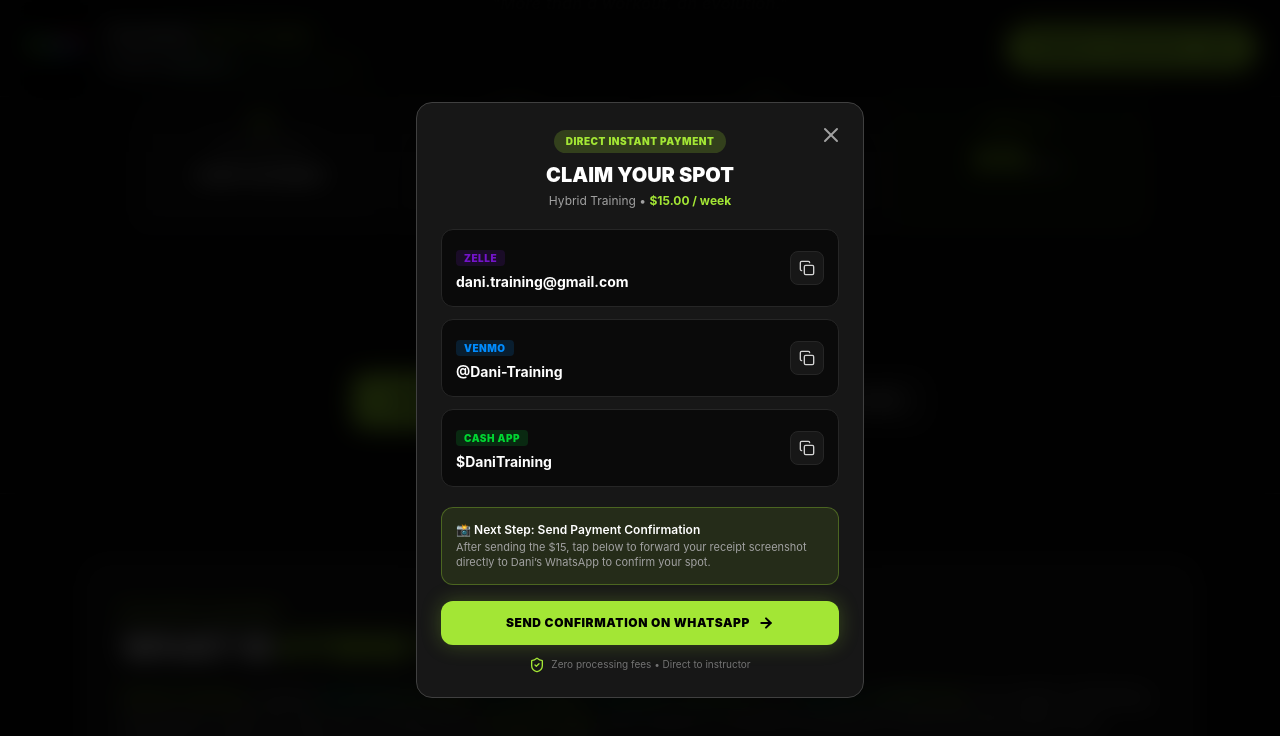
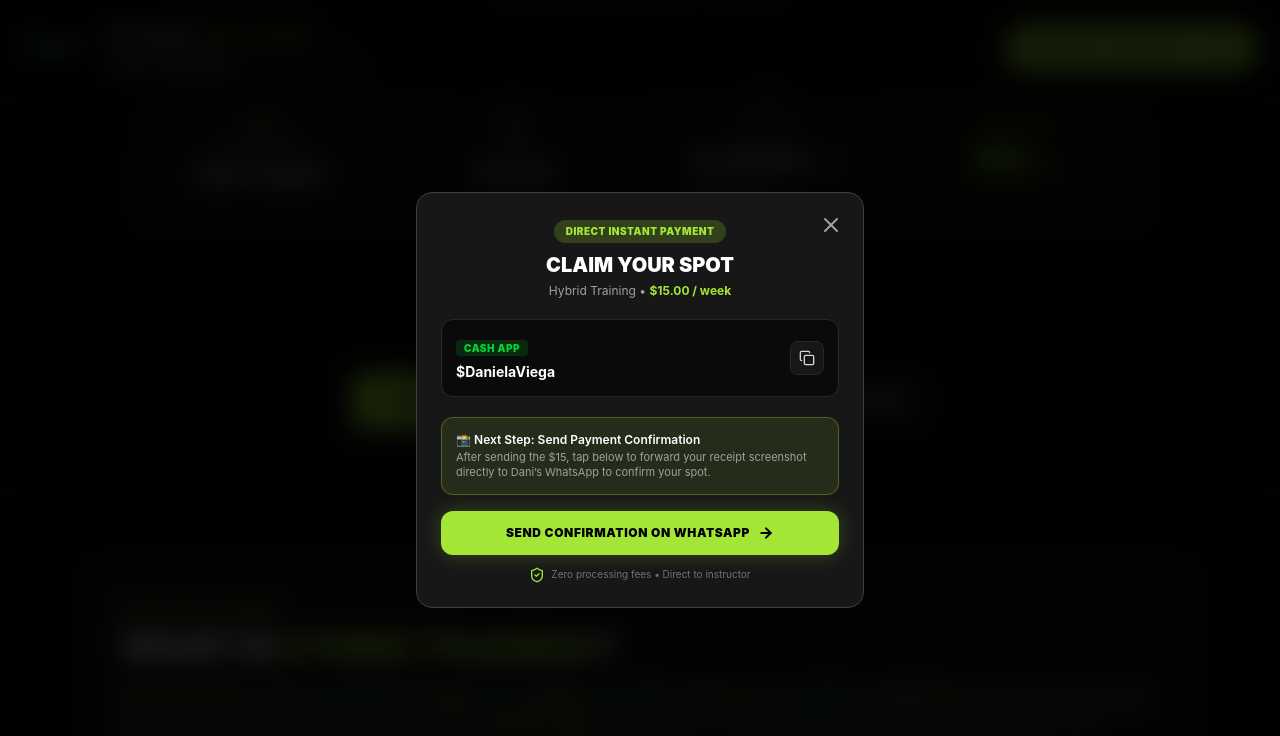
Before and after one commit to matheustizianel/trainingwithdani, a React (Vite) app: page / in a window 1280 px wide. Both pictures are taken after a click on the button "BE PART OF OUR TRAINING GROUP NOW". Shown: the part 469-1205 px from the top of the page. Built offline with nearby package versions, Linux system fonts and the light colour scheme.

Commit message:
fix (ui): Checkout component updated to comment out zelle and venmo instant payments per client's request for future use.

```diff
--- a/src/components/CheckoutModal.tsx
+++ b/src/components/CheckoutModal.tsx
@@ -13,9 +13,9 @@
 export function CheckoutModal({
                                  isOpen,
                                  onClose,
-                                 zelleInfo = "dani.training@gmail.com",
-                                 venmoUsername = "Dani-Training",
-                                 cashAppTag = "$DaniTraining",
+                                 // zelleInfo = "dani.training@gmail.com",
+                                 // venmoUsername = "Dani-Training",
+                                 cashAppTag = "$DanielaViega",
                                  whatsappNumber = "+553184665184"
                              }: TProps) {
 
@@ -78,6 +78,7 @@
                 </div>
 
                 <div className="mt-5 space-y-3">
+                    {/*
                     <div className="bg-dark border border-tb p-3.5 rounded-xl flex items-center justify-between">
                         <div>
                           <span className="text-[10px] font-black uppercase text-[#7414CA] tracking-wider bg-[#7414CA]/15 px-2 py-0.5 rounded">
@@ -85,6 +86,7 @@
                           </span>
                             <p className="text-sm font-bold text-white mt-1 select-all">{zelleInfo}</p>
                         </div>
+
                         <button
                             type="button"
                             onClick={() => copyToClipboard(zelleInfo, "zelle")}
@@ -106,6 +108,7 @@
                           </span>
                             <p className="text-sm font-bold text-white mt-1">@{venmoUsername}</p>
                         </div>
+
                         <button
                             type="button"
                             onClick={() => copyToClipboard(venmoUsername, "venmo")}
@@ -119,6 +122,7 @@
                             )}
                         </button>
                     </div>
+                    */}
 
                     <div className="bg-dark border border-tb p-3.5 rounded-xl flex items-center justify-between">
                         <div>
```
Lines whose indentation alone changed are shown as unchanged.
